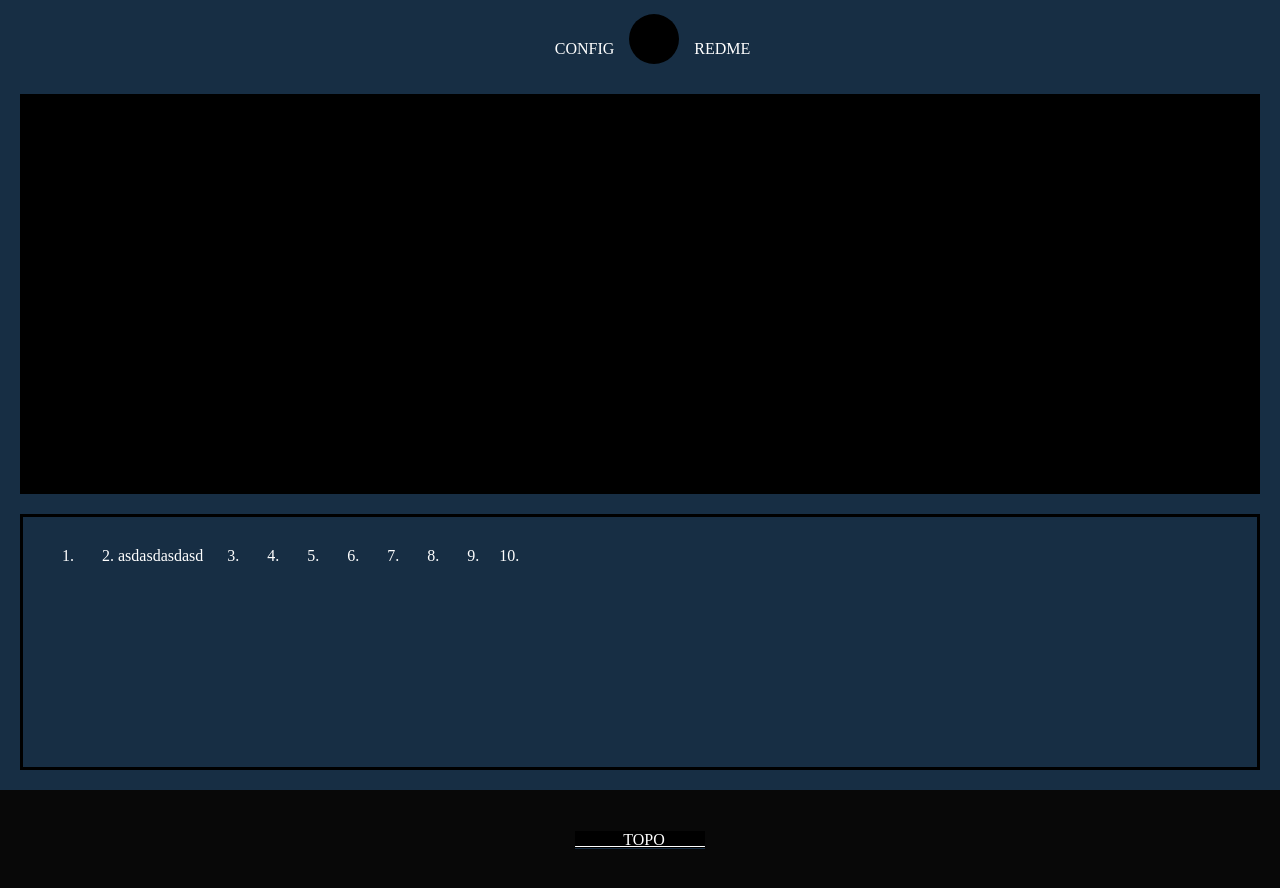
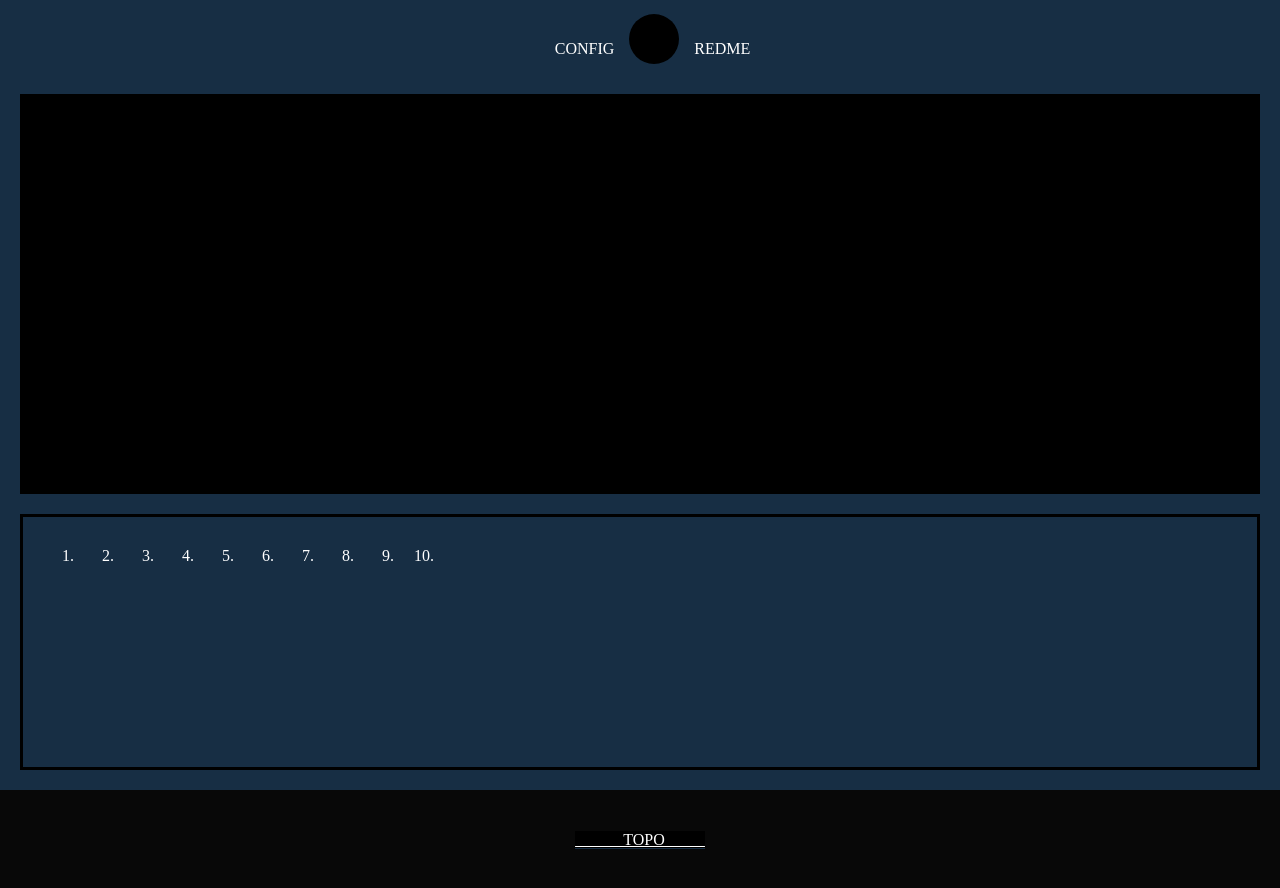
Before and after one commit to llErikll/Parquinho.github.io, a plain HTML site: page index.html in a window 1280 px wide. Drawn offline with Linux system fonts and the light colour scheme.

Commit message:
origin/main

```diff
--- a/index.html
+++ b/index.html
@@ -18,7 +18,7 @@
         <div class="centro"></div>
         <ol>
             <li></li>
-            <li>asdasdasdasd</li>
+            <li></li>
             <li></li>
             <li></li>
             <li></li>
```
